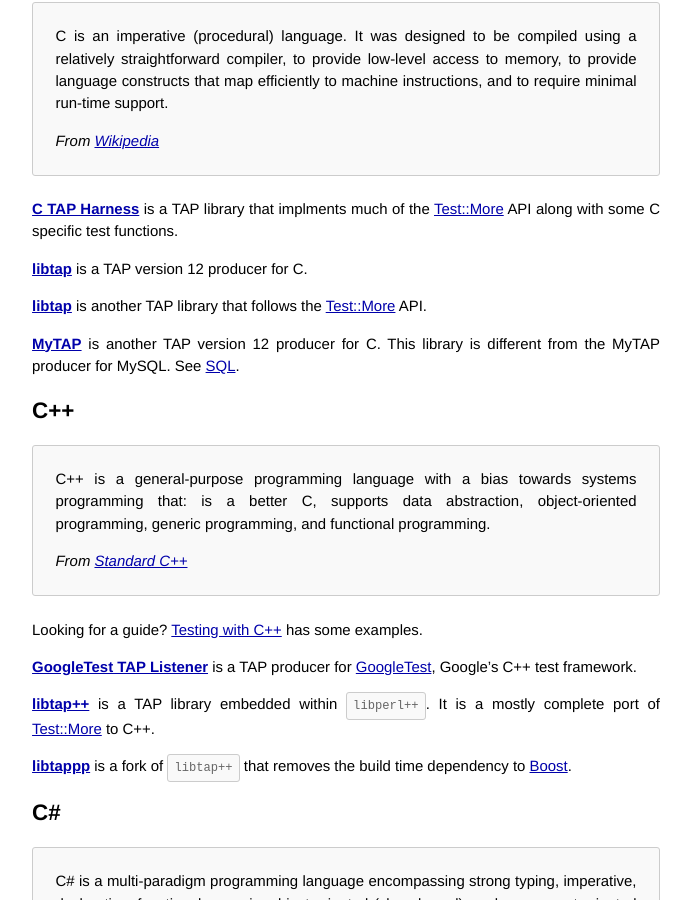
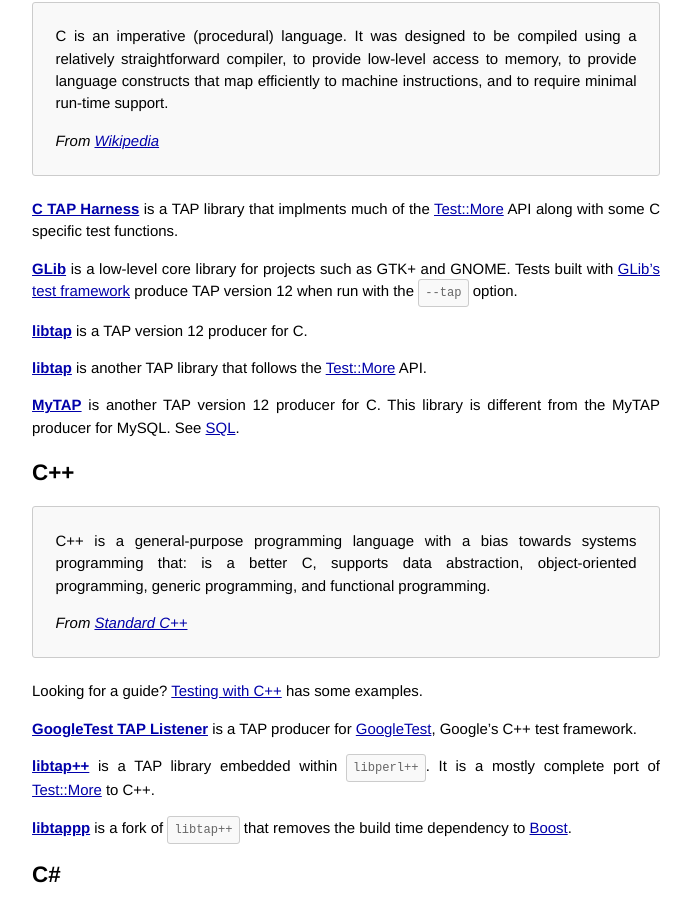
Before and after one commit to TestAnything/testanything.github.io, a Jekyll site: the page built from producers.md, in a window 1280 px wide and 900 px high, scrolled down 763 px. Shown: the whole window, without its empty margins (294-985 px from the left). Built offline with Jekyll 4.4.1, drawn with Linux system fonts in a browser that asks for light colours.

Commit message:
Reinstate GLib on the producers page
It seems to have got lost when this page was reorganised.

Signed-off-by: Simon McVittie <smcv@debian.org>

```diff
--- a/producers.md
+++ b/producers.md
@@ -67,6 +67,12 @@
 TAP library that implments much of the
 [Test::More](http://perldoc.perl.org/Test/More.html) API along with some C
 specific test functions.
+
+**[GLib](https://git.gnome.org/browse/glib/)** is a
+low-level core library for projects such as GTK+ and GNOME.
+Tests built with [GLib's test
+framework](https://developer.gnome.org/glib/stable/glib-Testing.html)
+produce TAP version 12 when run with the `--tap` option.
 
 **[libtap](http://www.shlomifish.org/open-source/projects/libtap/)** is a
 TAP version 12 producer for C.
```
